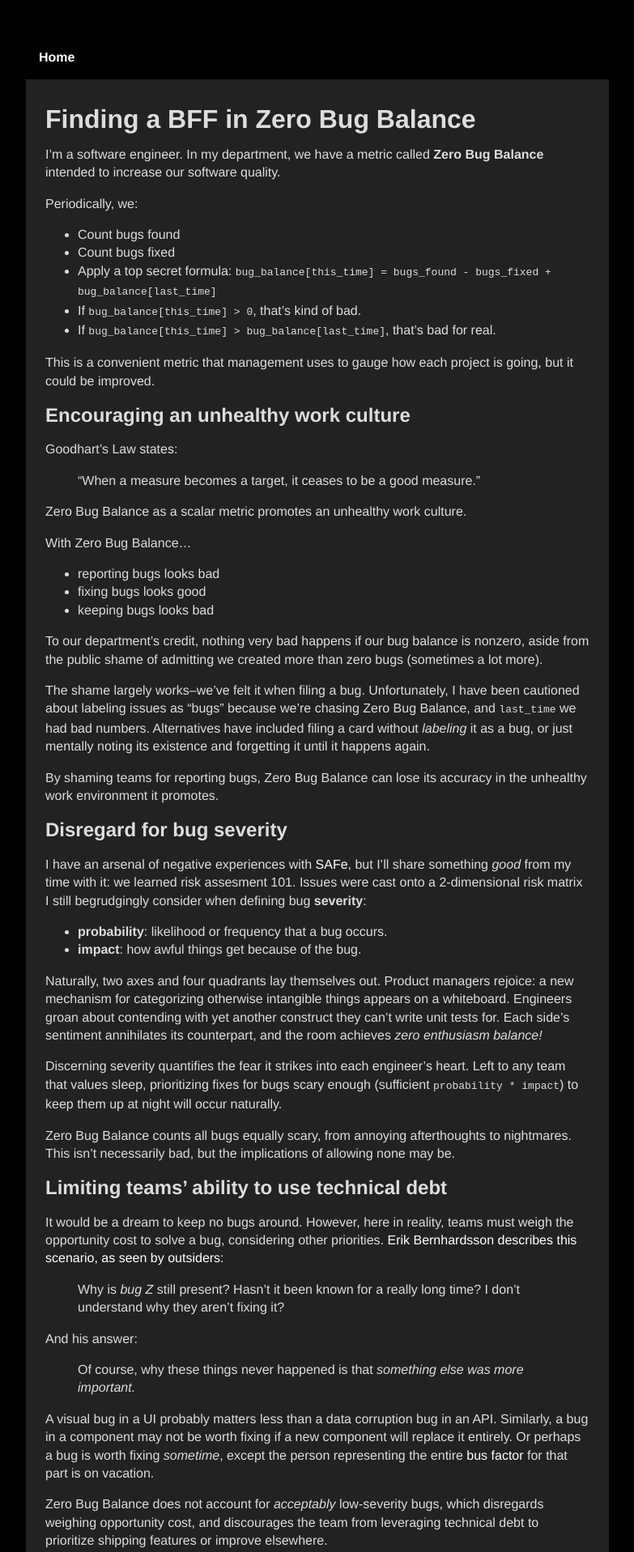
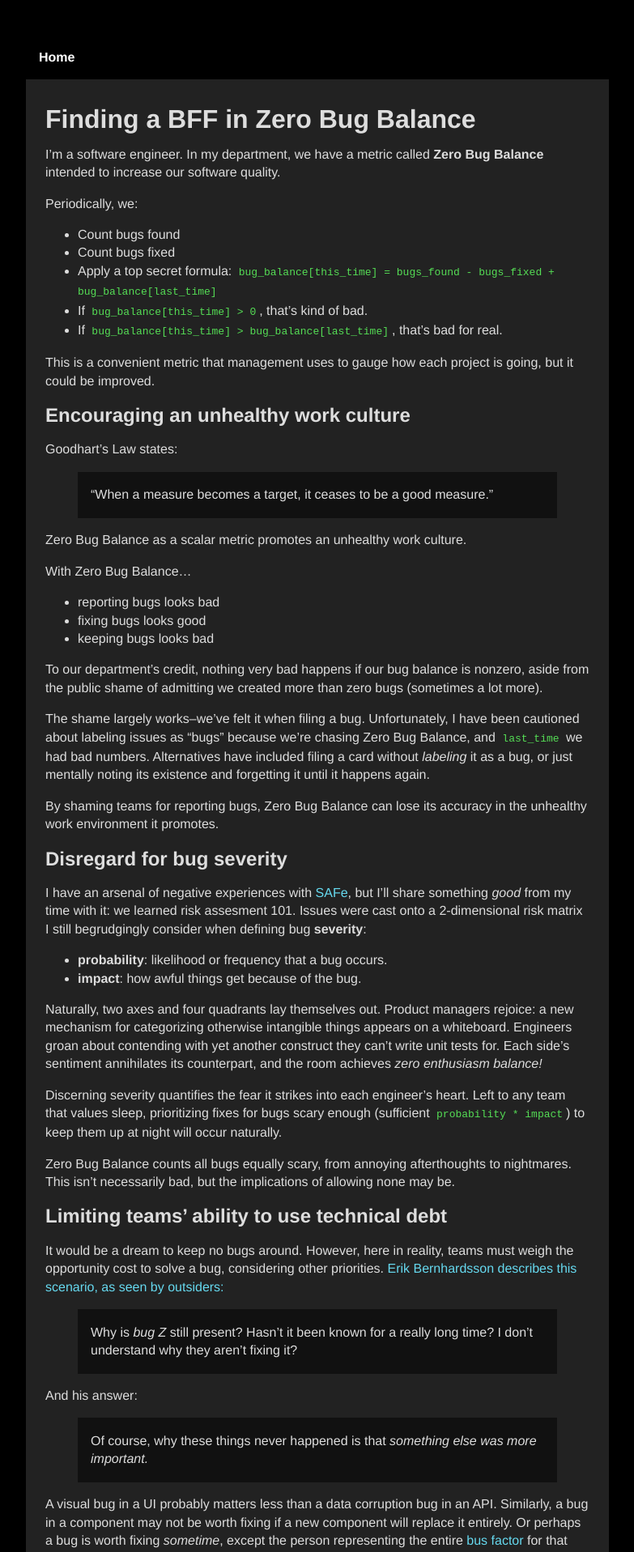
Before and after one commit to joe-herman/joe-herman.github.io, a Jekyll site: the page built from _posts/2020-05-30-finding-a-bff-in-zero-bug-balance.md, in a window 1280 px wide. Shown: the top 1917 px of the page at 81% size, without its empty margins (248-1031 px from the left). Built offline with Jekyll 4.4.1, drawn with Linux system fonts in a browser that asks for light colours.

Commit message:
CSS tweaks

```diff
--- a/assets/css/main.css
+++ b/assets/css/main.css
@@ -4,7 +4,7 @@ body {
     margin: 60px auto;
     width: 70%;
     font-family: 'Helvetica', 'Arial', 'Sans-Serif';
-    background-color: #000000;
+    background-color:#000000;
     color: #dddddd;
     max-width: 720px;
     line-height: 1.4em;
@@ -12,17 +12,22 @@ body {
 
 a {
     text-decoration: none;
-    color: #ffffff;
+    color: #66d9ef;
 }
 
 a:hover {
     text-decoration: underline;
+    color: #ffffff
 }
 
 nav {
     padding-bottom: 1em;
     padding-left: 1em;
     font-weight: bolder;
+}
+
+nav a{
+  color:#ffffff
 }
 
 .container {
@@ -32,3 +37,17 @@ nav {
     padding-left: 1.5em;
     padding-right: 1.5em;
 }
+
+code {
+  color:#55dd55;
+  padding: 0px 4px;
+}
+
+pre,
+blockquote{
+    background-color:#111111;
+    padding-left: 1em;
+    padding-right: 1em;
+    padding-top:0.1em;
+    padding-bottom: 0.1em;
+}
```
